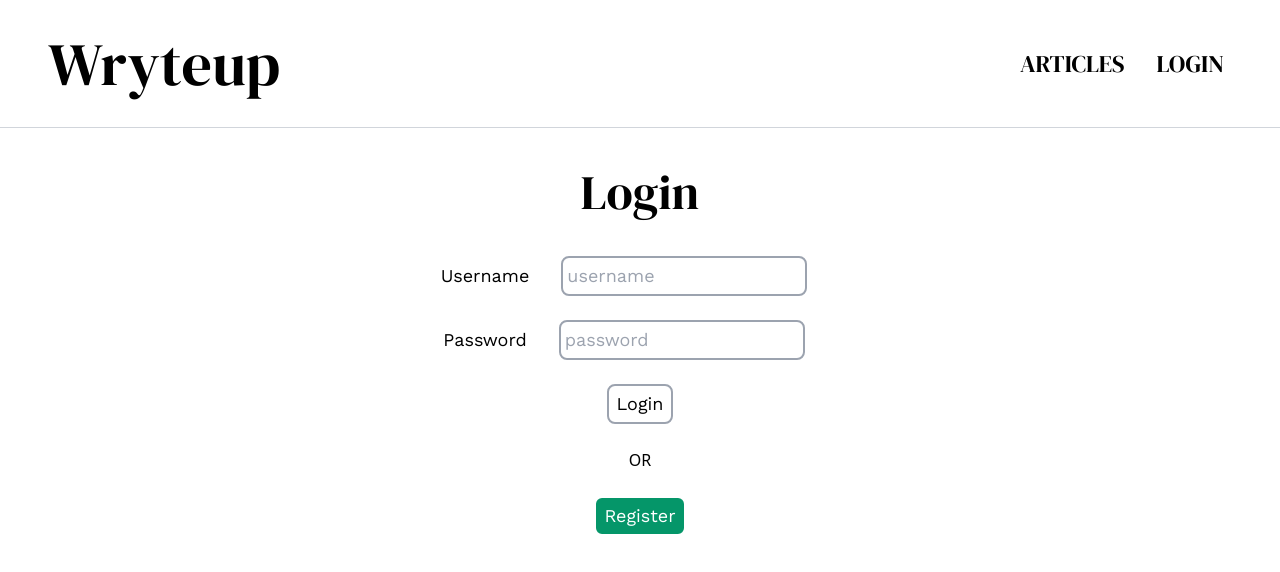
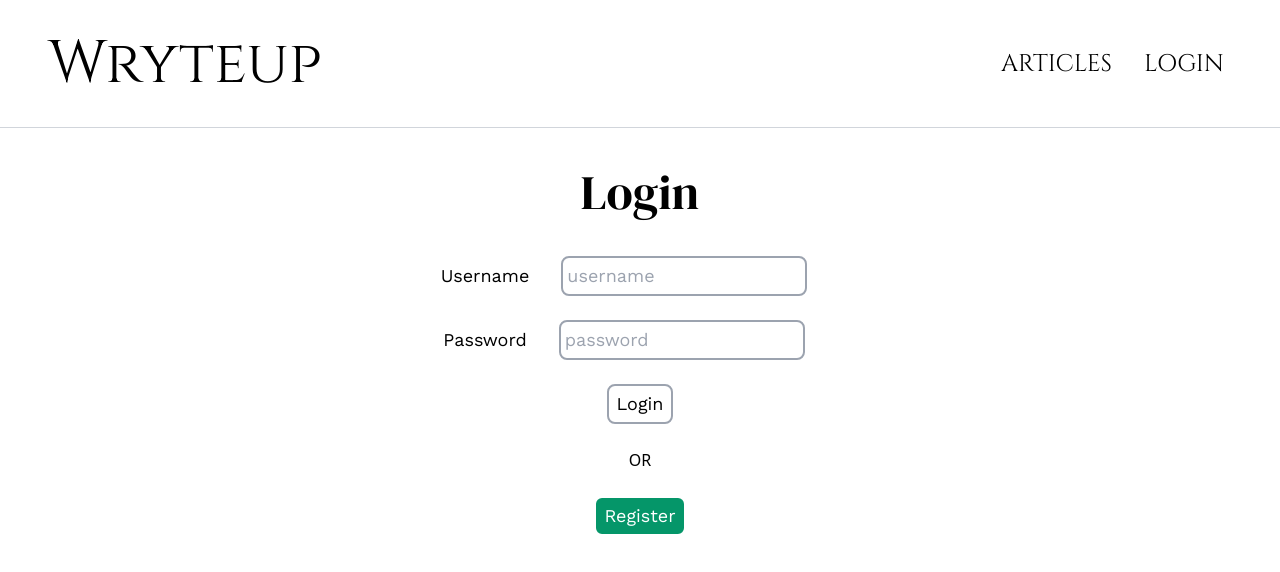
Before and after one commit to arghyab0/Wryteup, a React (Create React App) app in the folder client/: page /login in a window 1280 px wide. Shown: the top 572 px of the page. Built offline with nearby package versions, Linux system fonts and the light colour scheme; what @tailwindcss/typography would draw is missing.

Commit message:
style: added new font

```diff
--- a/client/src/components/Footer.jsx
+++ b/client/src/components/Footer.jsx
@@ -3,7 +3,7 @@ const Footer = () => {
     <>
       <div className="w-screen pt-6 md:pt-14 pb-4 md:pb-10 bg-black">
         <div className="w-4/5 md:w-1/2 mx-auto text-white text-center">
-          <div className="font-heading text-3xl md:text-5xl my-8">WRYTEUP</div>
+          <div className="font-brand text-3xl md:text-5xl my-8">WRYTEUP</div>
           <div className="text-sm md:text-base font-ui py-2 md:py-4">
             A build by Arghya Biswas. Lorem ipsum dolor, sit amet consectetur
             adipisicing elit. Necessitatibus ad beatae, fugit animi explicabo
--- a/client/src/components/Navbar.jsx
+++ b/client/src/components/Navbar.jsx
@@ -10,27 +10,27 @@ const Navbar = () => {
   const { user } = useContext(Context);
 
   return (
-    <div className="w-screen h-20 md:h-32 top-0 flex items-center border-b border-gray-300">
+    <div className="w-screen h-24 md:h-32 top-0 flex items-center border-b border-gray-300">
       <div className="mx-4 md:mx-12">
-        <h1 className="text-2xl md:text-6xl font-heading">
+        <h1 className="text-2xl md:text-6xl font-brand">
           <Link to="/">Wryteup</Link>
         </h1>
       </div>
 
       <div className="flex w-screen justify-end items-center mx-6 md:mx-10 ">
-        <ul className="inline-flex list-none font-heading text-lg md:text-2xl ">
+        <ul className="inline-flex list-none font-brand text-base md:text-2xl ">
           {user && (
-            <li className="mx-2 md:mx-4">
+            <li className="mx-3 md:mx-4">
               <Link to="/write">WRITE</Link>
             </li>
           )}
           {!user && (
-            <li className="mx-2 md:mx-4">
+            <li className="mx-3 md:mx-4">
               <Link to="/">ARTICLES</Link>
             </li>
           )}
           {!user && (
-            <li className="mx-2 md:mx-4">
+            <li className="mx-3 md:mx-4">
               <Link to="/login">LOGIN</Link>
             </li>
           )}
--- a/client/src/index.css
+++ b/client/src/index.css
@@ -1,5 +1,5 @@
 /* fonts */
-@import url("https://fonts.googleapis.com/css2?family=DM+Serif+Display&family=Libre+Baskerville:wght@400;700&family=Work+Sans:wght@400;600&display=block");
+@import url("https://fonts.googleapis.com/css2?family=DM+Serif+Display&family=Libre+Baskerville:wght@400;700&family=Work+Sans:wght@400;600&family=Cinzel");
 
 @import "tailwindcss/base";
 @import "tailwindcss/components";
--- /dev/null
+++ b/client/src/pages/Loading.jsx
@@ -0,0 +1,10 @@
+const Loading = () => {
+  return (
+    <>
+      <div>Loading...</div>
+      <div></div>
+    </>
+  );
+};
+
+export default Loading;
--- a/client/tailwind.config.js
+++ b/client/tailwind.config.js
@@ -7,6 +7,7 @@ module.exports = {
         body: ["Libre Baskerville"],
         heading: ["DM Serif Display"],
         ui: ["Work Sans"],
+        brand: ["Cinzel"],
       },
       colors: {
         black: {
```
